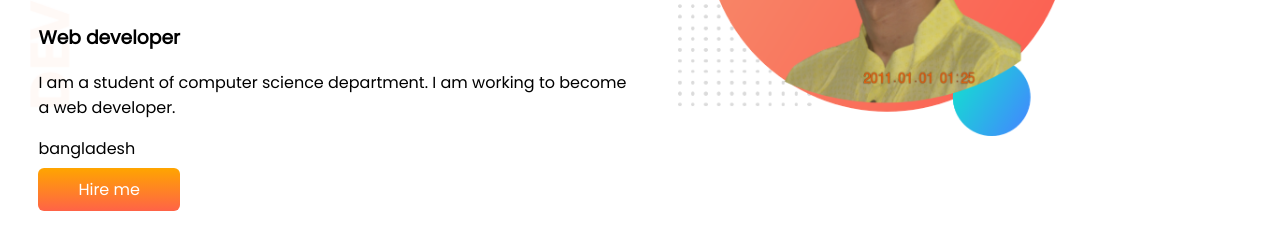
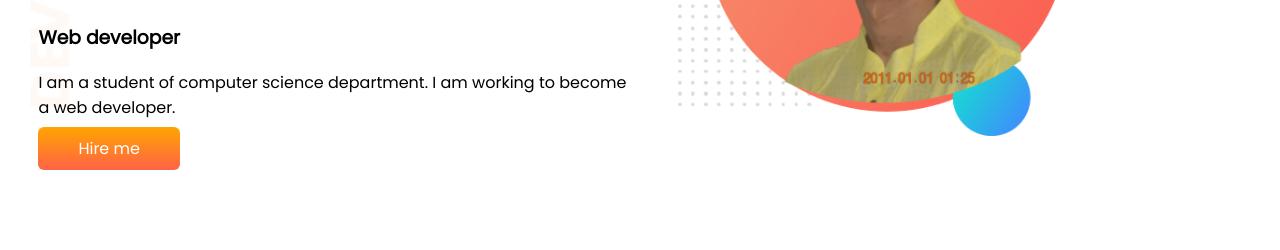
Before and after one commit to fuad-khan1/dev-portfolio, a plain HTML site: page index.html in a window 1280 px wide. Shown: the part 252-502 px from the top of the page. Drawn offline with Linux system fonts and the light colour scheme.

Commit message:
1 p removed

```diff
--- a/index.html
+++ b/index.html
@@ -23,7 +23,6 @@
           I am a student of computer science department. I am working to become
           a web developer.
         </p>
-        <p>bangladesh</p>
         <a
           class="link-button"
           target="blank"
```
